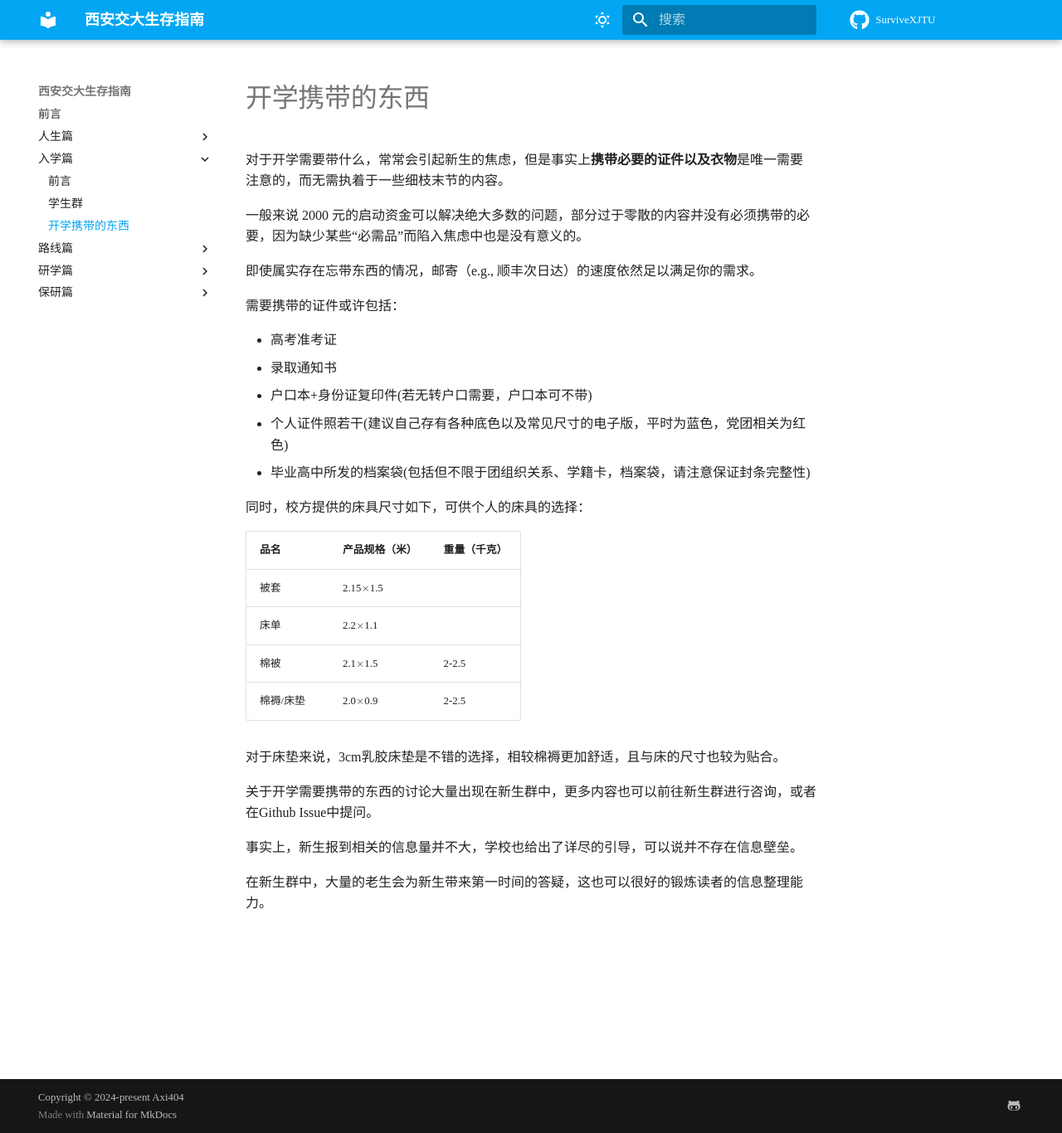
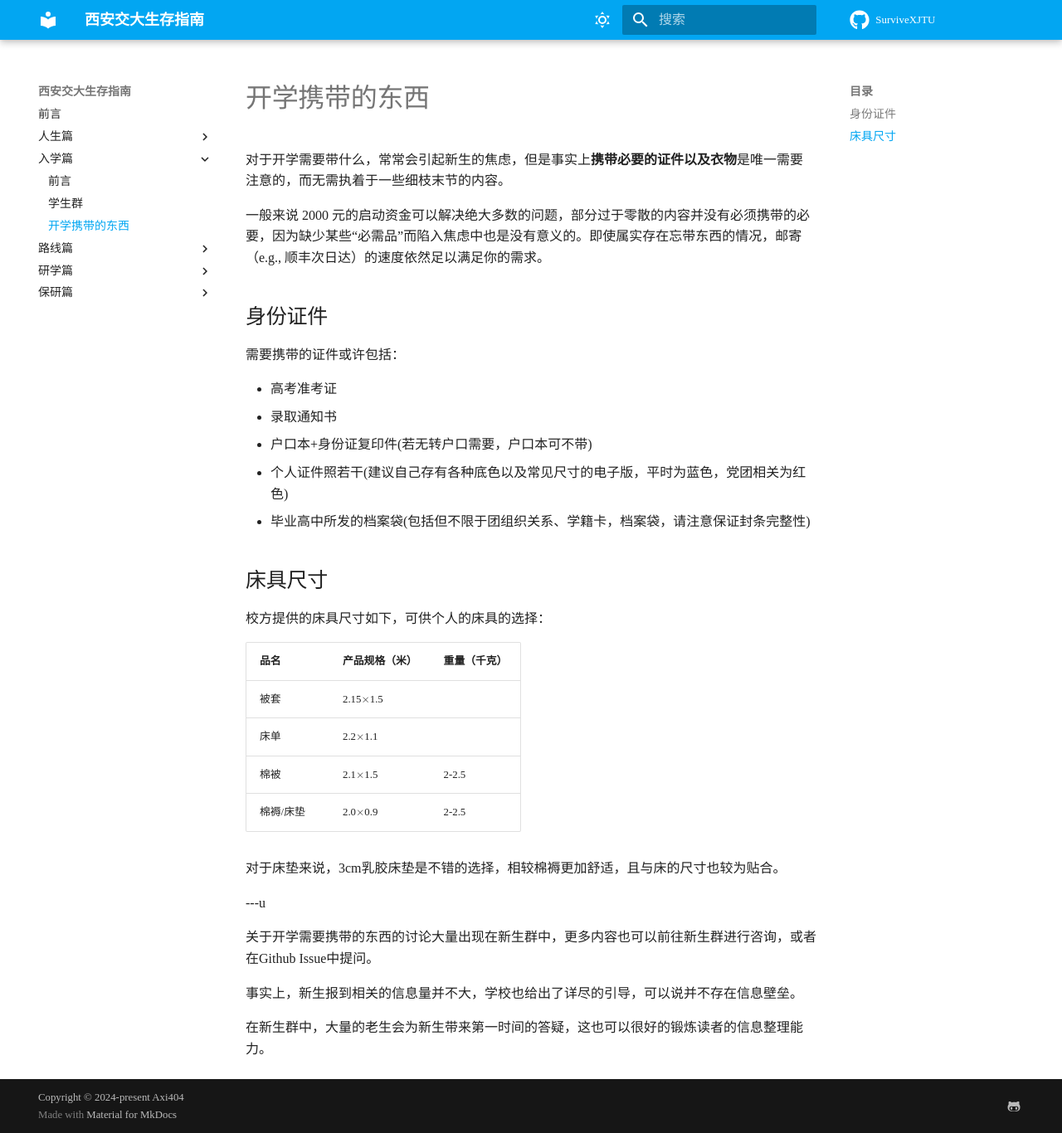
Before and after one commit to XiStudyGroup/SurviveXJTU, an MkDocs documentation site: the page built from docs/入学篇/开学携带的东西.md, in a window 1280 px wide and 1366 px high. Shown: the whole window at 83% size. Built offline with MkDocs 1.6.1 and Material for MkDocs 9.7.7, drawn with Linux system fonts in a browser that asks for light colours; some web fonts are replaced; comment, search, counter and statistics services are not loaded.

Commit message:
update school section 3

```diff
--- a/docs/入学篇/开学携带的东西.md
+++ b/docs/入学篇/开学携带的东西.md
@@ -2,9 +2,9 @@
 
 对于开学需要带什么，常常会引起新生的焦虑，但是事实上**携带必要的证件以及衣物**是唯一需要注意的，而无需执着于一些细枝末节的内容。
 
-一般来说 2000 元的启动资金可以解决绝大多数的问题，部分过于零散的内容并没有必须携带的必要，因为缺少某些“必需品”而陷入焦虑中也是没有意义的。
+一般来说 2000 元的启动资金可以解决绝大多数的问题，部分过于零散的内容并没有必须携带的必要，因为缺少某些“必需品”而陷入焦虑中也是没有意义的。即使属实存在忘带东西的情况，邮寄（e.g., 顺丰次日达）的速度依然足以满足你的需求。
 
-即使属实存在忘带东西的情况，邮寄（e.g., 顺丰次日达）的速度依然足以满足你的需求。
+## 身份证件
 
 需要携带的证件或许包括：
 
@@ -14,7 +14,9 @@
 - 个人证件照若干(建议自己存有各种底色以及常见尺寸的电子版，平时为蓝色，党团相关为红色)
 - 毕业高中所发的档案袋(包括但不限于团组织关系、学籍卡，档案袋，请注意保证封条完整性)
 
-同时，校方提供的床具尺寸如下，可供个人的床具的选择：
+## 床具尺寸
+
+校方提供的床具尺寸如下，可供个人的床具的选择：
 
 | 品名      | 产品规格（米）   | 重量（千克） |
 | --------- | ---------------- | ------------ |
@@ -25,6 +27,8 @@
 
 对于床垫来说，3cm乳胶床垫是不错的选择，相较棉褥更加舒适，且与床的尺寸也较为贴合。
 
+---u
+
 关于开学需要携带的东西的讨论大量出现在新生群中，更多内容也可以前往新生群进行咨询，或者在Github Issue中提问。
 
 事实上，新生报到相关的信息量并不大，学校也给出了详尽的引导，可以说并不存在信息壁垒。
```
